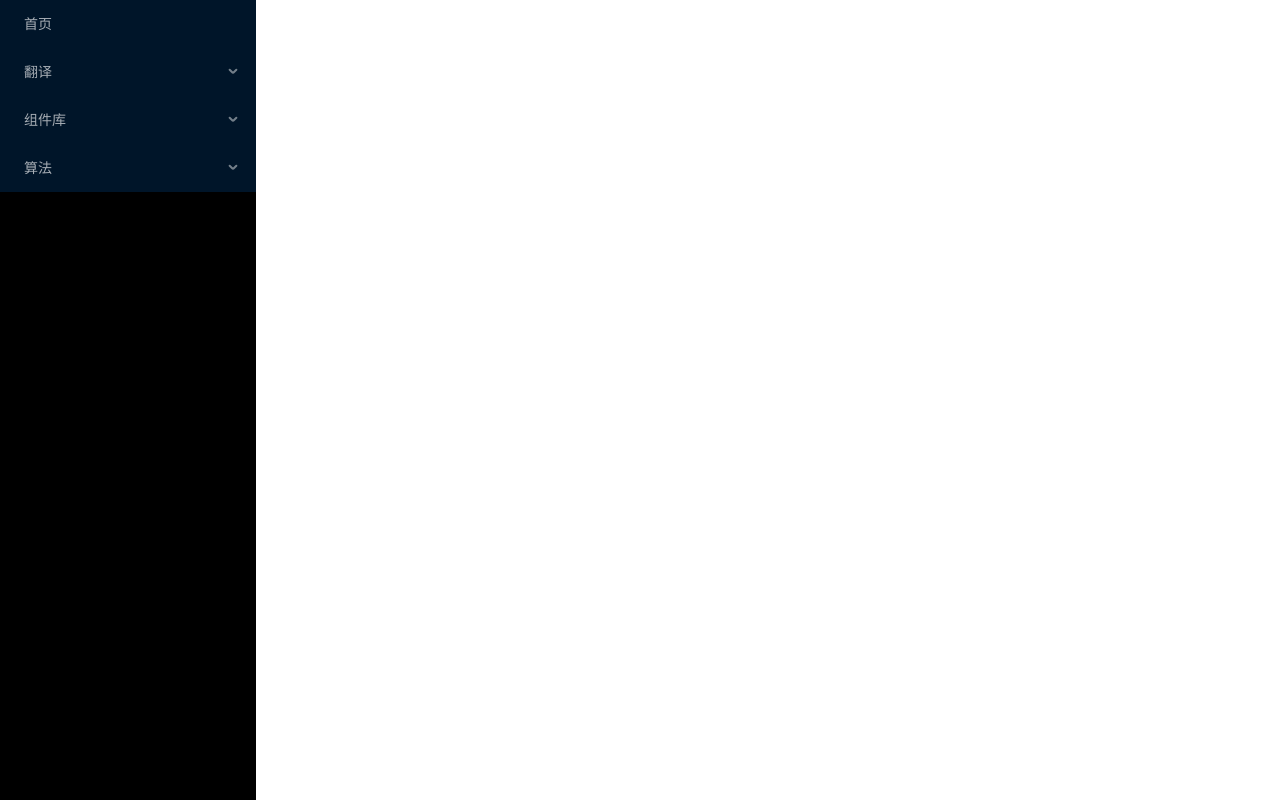
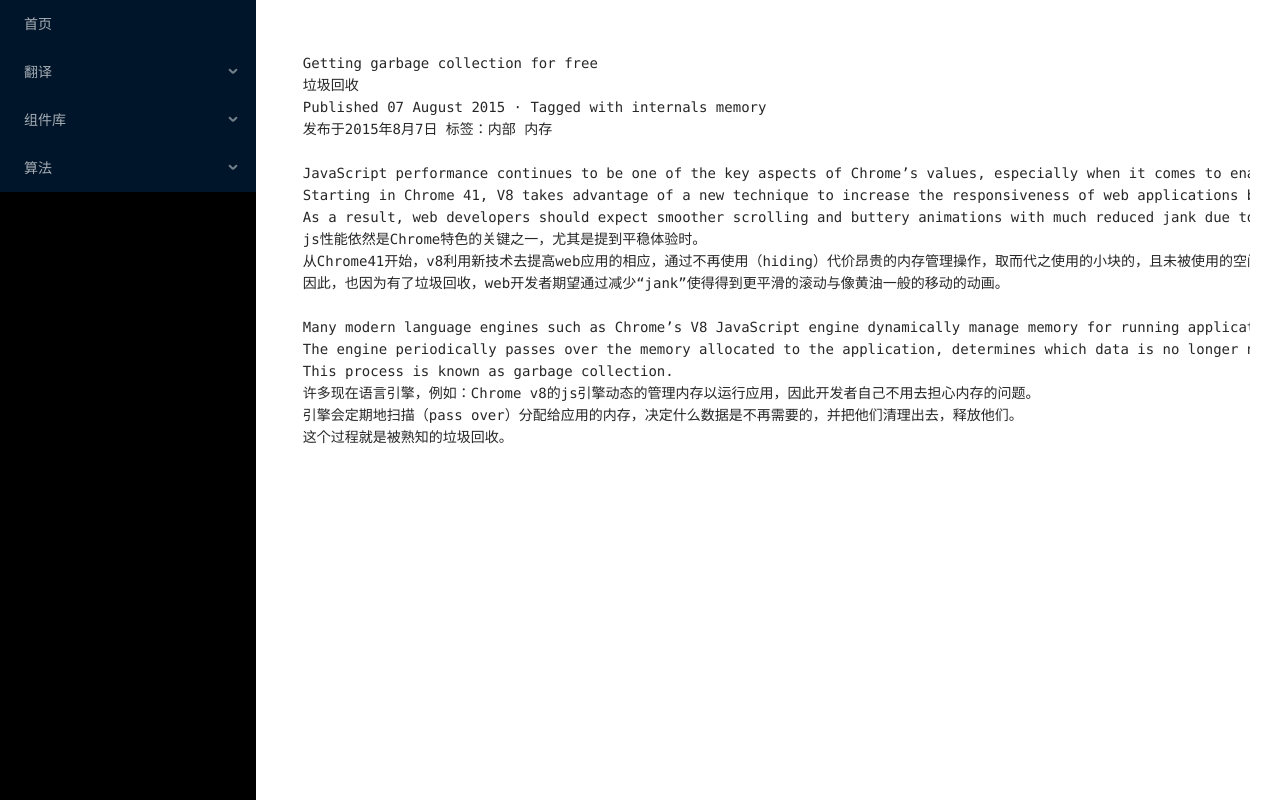
Before and after one commit to transparentME/translation, a React (Create React App) app: page /v8-GettingGarbageCollectionForFree in a window 1280 px wide. Built offline with nearby package versions, Linux system fonts and the light colour scheme.

Commit message:
docs: (v8) Docs更新

```diff
--- a/src/components/MainContent.js
+++ b/src/components/MainContent.js
@@ -7,6 +7,7 @@ import FastPropertiesInV8 from '../pages/FastPropertiesInV8/FastPropertiesInV8.j
 import DiggingIntoTheTurboFanJIT from '../pages/DiggingIntoTheTurboFanJIT/DiggingIntoTheTurboFanJIT.js'
 import V8ReleaseV4_5 from '../pages/V8ReleaseV4.5/V8ReleaseV4_5.js'
 import CodeCache from '../pages/CodeCache/CodeCache.js'
+import GettingGarbageCollectionForFree from '../pages/GettingGarbageCollectionForFree/GettingGarbageCollectionForFree.js'
 
 // leetcode
 import Offer15 from '../pages/leetcode/Offer15.js'
@@ -22,7 +23,7 @@ function MainContent () {
       <Route path="/v8-DiggingIntoTheTurboFanJIT" component={DiggingIntoTheTurboFanJIT} />
       <Route path="/v8-V8ReleaseV4_5" component={V8ReleaseV4_5} />
       <Route path="/v8-CodeCache" component={CodeCache} />
-
+      <Route path="/v8-GettingGarbageCollectionForFree" component={GettingGarbageCollectionForFree} />
       {/* leetcode */}
       <Route path="/leetcode-offer15" component={Offer15} />
       <Route path="/leetcode-offer17" component={Offer17} />
--- a/src/components/menu.js
+++ b/src/components/menu.js
@@ -36,6 +36,9 @@ class MainMenu extends React.Component {
                 </Menu.Item>
                 <Menu.Item key="CodeCache">
                   <Link to="/v8-CodeCache">CodeCache</Link>
+                </Menu.Item>
+                <Menu.Item key="GettingGarbageCollectionForFree">
+                  <Link to="/v8-GettingGarbageCollectionForFree">GettingGarbageCollectionForFree</Link>
                 </Menu.Item>
               </SubMenu>
               <SubMenu key="Docs" title="Docs">
--- /dev/null
+++ b/src/pages/GettingGarbageCollectionForFree/GettingGarbageCollectionForFree.js
@@ -0,0 +1,29 @@
+const content = `
+  Getting garbage collection for free
+  垃圾回收
+  Published 07 August 2015 · Tagged with internals memory
+  发布于2015年8月7日 标签：内部 内存
+
+  JavaScript performance continues to be one of the key aspects of Chrome’s values, especially when it comes to enabling a smooth experience.
+  Starting in Chrome 41, V8 takes advantage of a new technique to increase the responsiveness of web applications by hiding expensive memory management operations inside of small, otherwise unused chunks of idle time.
+  As a result, web developers should expect smoother scrolling and buttery animations with much reduced jank due to garbage collection.
+  js性能依然是Chrome特色的关键之一，尤其是提到平稳体验时。
+  从Chrome41开始，v8利用新技术去提高web应用的相应，通过不再使用（hiding）代价昂贵的内存管理操作，取而代之使用的小块的，且未被使用的空闲时间。
+  因此，也因为有了垃圾回收，web开发者期望通过减少“jank”使得得到更平滑的滚动与像黄油一般的移动的动画。
+
+  Many modern language engines such as Chrome’s V8 JavaScript engine dynamically manage memory for running applications so that developers don’t need to worry about it themselves.
+  The engine periodically passes over the memory allocated to the application, determines which data is no longer needed, and clears it out to free up room.
+  This process is known as garbage collection.
+  许多现在语言引擎，例如：Chrome v8的js引擎动态的管理内存以运行应用，因此开发者自己不用去担心内存的问题。
+  引擎会定期地扫描（pass over）分配给应用的内存，决定什么数据是不再需要的，并把他们清理出去，释放他们。
+  这个过程就是被熟知的垃圾回收。
+`
+function GettingGarbageCollectionForFree() {
+  return (
+    <pre className="GettingGarbageCollectionForFree">
+      {content}
+    </pre>
+  );
+}
+
+export default GettingGarbageCollectionForFree;
```
